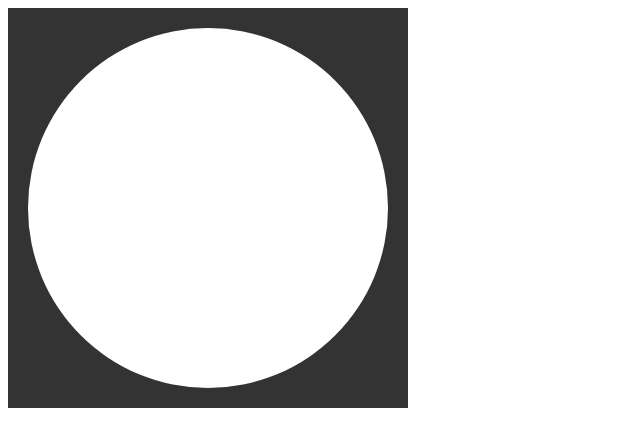
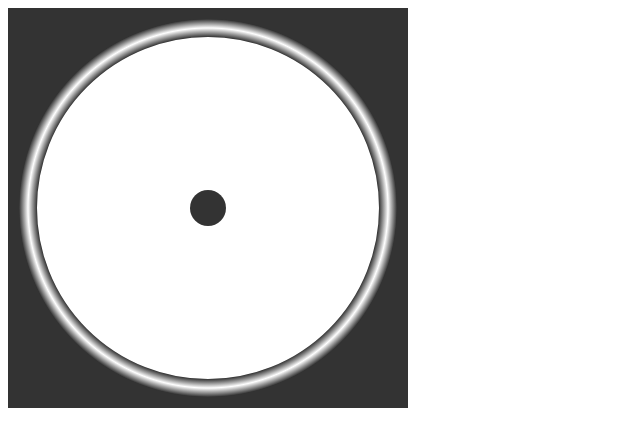
Before and after one commit to stuon/js-clock, a plain HTML site: page index.html in a window 1280 px wide. Shown: the whole page, without its empty margins (0-640 px from the left). Drawn offline with Linux system fonts and the light colour scheme.

Commit message:
added clock center

```diff
--- a/index.html
+++ b/index.html
@@ -18,8 +18,35 @@
       drawClock();
 
       function drawClock() {
+        drawFace(ctx, radius);
+      }
+
+      function drawFace(ctx, radius) {
+        var grad;
+
+        ctx.beginPath();
         ctx.arc(0, 0, radius, 0, 2 * Math.PI);
         ctx.fillStyle = "white";
+        ctx.fill();
+
+        grad = ctx.createRadialGradient(
+          0,
+          0,
+          radius * 0.95,
+          0,
+          0,
+          radius * 1.05
+        );
+        grad.addColorStop(0, "#333");
+        grad.addColorStop(0.5, "white");
+        grad.addColorStop(1, "#333");
+        ctx.strokeStyle = grad;
+        ctx.lineWidth = radius * 0.1;
+        ctx.stroke();
+
+        ctx.beginPath();
+        ctx.arc(0, 0, radius * 0.1, 0, 2 * Math.PI);
+        ctx.fillStyle = "#333";
         ctx.fill();
       }
     </script>
```
